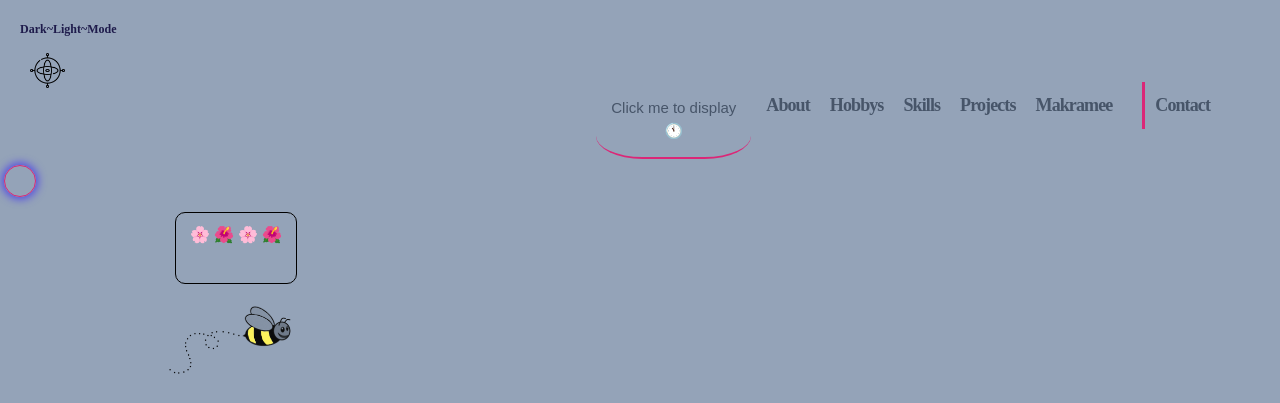
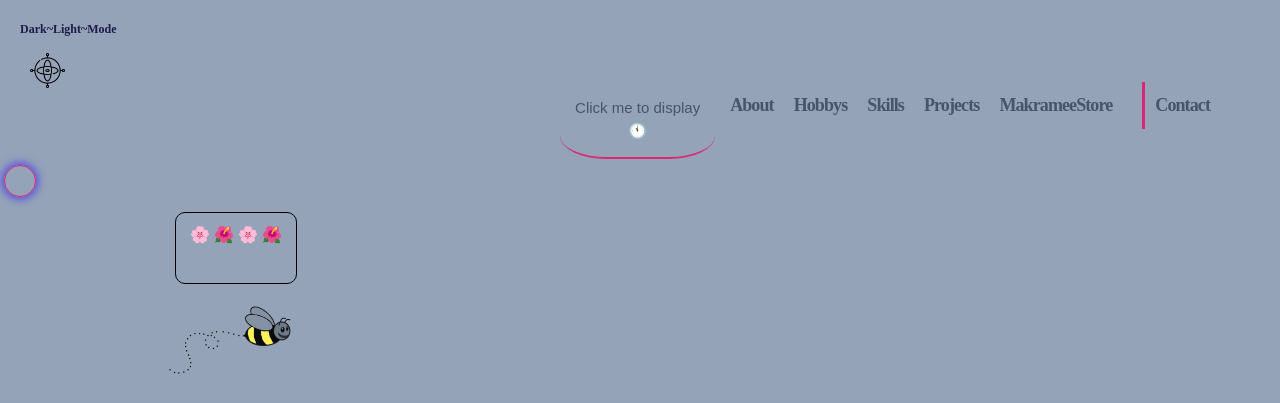
Before and after one commit to friesenkatharina/Portfolio-Webseite, a website: page index.html in a window 1280 px wide. Shown: the top 403 px of the page. Drawn offline with Linux system fonts and the light colour scheme; files whose address does not match are found by name; a web font is replaced by a local one.

Commit message:
updated menu link to store

```diff
--- a/index.html
+++ b/index.html
@@ -83,7 +83,7 @@
             >
           </li>
           <li>
-            <a class="header__link" href="./Makramee/makramee.html">Makramee</a>
+            <a class="header__link" href="https://online-store-two-plum.vercel.app/">MakrameeStore</a>
           </li>
           <!-- underline in navigation -->
           <li class="header__line"></li>
```
